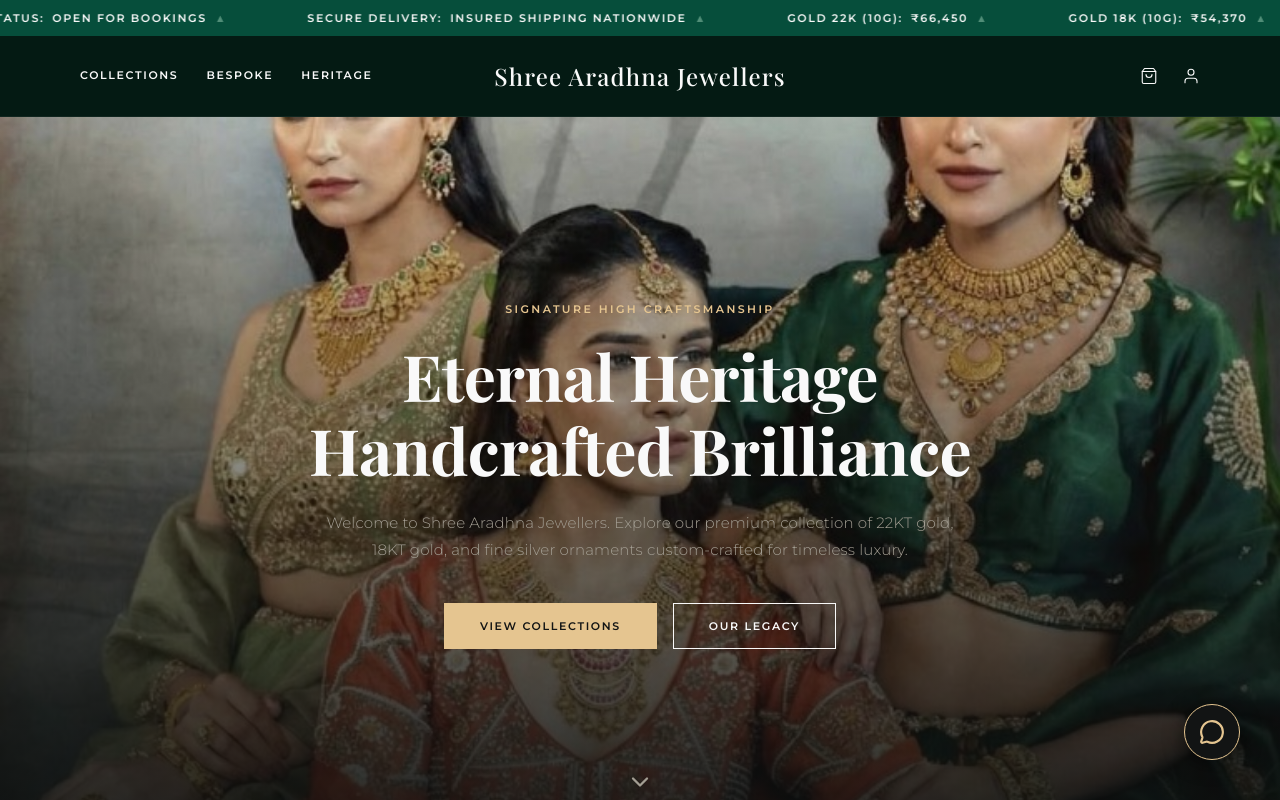
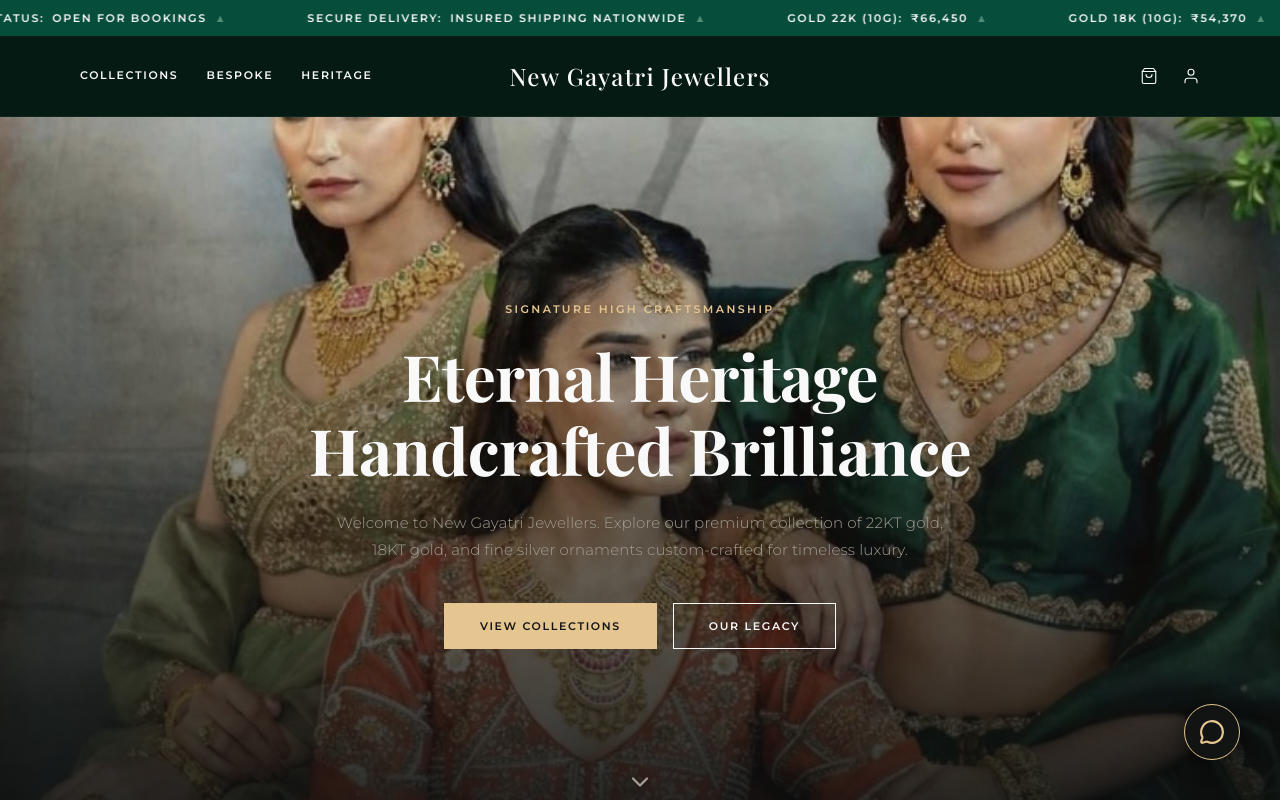
Before and after one commit to aifuture2047-hue/SHREE-ARADHNA-JEWELLERS, a React (Vite) app: page / in a window 1280 px wide. Shown: the top 800 px of the page. Built offline with nearby package versions, Linux system fonts and the light colour scheme; a web font is replaced by a local one.

Commit message:
rebrand: rename Shree Aradhna Jewellers to New Gayatri Jewellers everywhere

```diff
--- a/index.html
+++ b/index.html
@@ -6,8 +6,8 @@
     <meta name="viewport" content="width=device-width, initial-scale=1.0" />
 
     <!-- SEO Optimization -->
-    <title>Shree Aradhna Jewellers | Aura of Aradhna</title>
-    <meta name="description" content="Discover Shree Aradhna Jewellers, presenting the 'Aura of Aradhna' collection. Experience fine, premium handcrafted jewelry designed with modern luxury and heritage-driven craftsmanship." />
+    <title>New Gayatri Jewellers | Luxury Heritage Jewellery</title>
+    <meta name="description" content="Discover New Gayatri Jewellers — premium handcrafted gold and silver jewellery. Experience fine, luxury ornaments designed with modern aesthetics and heritage-driven craftsmanship." />
 
     <!-- Google Fonts -->
     <link rel="preconnect" href="https://fonts.googleapis.com">
--- a/package.json
+++ b/package.json
@@ -1,5 +1,5 @@
 {
-  "name": "shree-aradhna-jewellers",
+  "name": "new-gayatri-jewellers",
   "private": true,
   "version": "0.0.0",
   "type": "module",
--- a/src/App.tsx
+++ b/src/App.tsx
@@ -81,7 +81,7 @@ const INITIAL_PRODUCTS: Product[] = [
     makingCharge: 14,
     weight: 42.1,
     imageUrl: '/hero_necklace.png',
-    description: 'The crowning piece of the Aura of Aradhna collection, featuring floating modular gold leaves adorned with micro-brilliant diamonds.'
+    description: 'The crowning piece of our heritage collection, featuring floating modular gold leaves adorned with micro-brilliant diamonds.'
   }
 ];
 
@@ -124,7 +124,7 @@ function App() {
     return {
       heroBannerUrl: '/hero_banner.jpg',
       heroTitle: 'Eternal Heritage\nHandcrafted Brilliance',
-      heroSubtitle: 'Welcome to Shree Aradhna Jewellers. Explore our premium collection of 22KT gold, 18KT gold, and fine silver ornaments custom-crafted for timeless luxury.',
+      heroSubtitle: 'Welcome to New Gayatri Jewellers. Explore our premium collection of 22KT gold, 18KT gold, and fine silver ornaments custom-crafted for timeless luxury.',
       collectionsBridalImage: '',
       collectionsDiamondImage: '',
       collectionsSilverImage: '',
@@ -287,9 +287,9 @@ function App() {
               <div className="grid-12">
                 <div style={{ gridColumn: '1 / span 5', display: 'flex', flexDirection: 'column', justifyContent: 'center', textAlign: 'left' }}>
                   <span className="label-caps" style={{ color: 'var(--color-accent-gold)', marginBottom: '16px', display: 'block' }}>Our Legacy</span>
-                  <h2 className="headline-md" style={{ marginBottom: '24px' }}>The Legacy of Shree Aradhna</h2>
+                  <h2 className="headline-md" style={{ marginBottom: '24px' }}>The Legacy of New Gayatri</h2>
                   <p className="body-md" style={{ color: 'var(--color-text-secondary)', marginBottom: '24px' }}>
-                    Established on the foundations of absolute trust, Shree Aradhna Jewellers stands as a beacon of artisanal mastery. Each piece is designed as a wearable sculpture, combining strict geometric precision with natural diamond cuts.
+                    Established on the foundations of absolute trust, New Gayatri Jewellers stands as a beacon of artisanal mastery. Each piece is designed as a wearable sculpture, combining strict geometric precision with natural diamond cuts.
                   </p>
                   <p className="body-md" style={{ color: 'var(--color-text-secondary)' }}>
                     Our metals are ethically sourced, 100% hallmarked, and meticulously hand-forged under master supervision to ensure investment-grade quality.
@@ -351,7 +351,7 @@ function App() {
             <div className="container">
               <div className="footer-grid">
                 <div className="footer-brand-wrap">
-                  <h3 className="headline-sm footer-title" style={{ color: 'var(--color-text-primary)' }}>SHREE ARADHNA JEWELLERS</h3>
+                  <h3 className="headline-sm footer-title" style={{ color: 'var(--color-text-primary)' }}>NEW GAYATRI JEWELLERS</h3>
                   <p className="body-md" style={{ color: 'var(--color-text-secondary)', fontSize: '14px', maxWidth: '360px' }}>
                     Authentic heritage, modern architectural shapes, and verified bullion assets since inception. Designed for exclusive investment and beauty.
                   </p>
@@ -379,7 +379,7 @@ function App() {
               </div>
 
               <div className="footer-bottom">
-                <span>© Shree Aradhna Jewellers. Crafting Trust since 1995.</span>
+                <span>© New Gayatri Jewellers. Crafting Trust since 1995.</span>
                 <span style={{ display: 'flex', gap: '16px', flexWrap: 'wrap', justifyContent: 'center' }}>
                   <a
                     href="#admin"
--- a/src/components/AdminPanel.tsx
+++ b/src/components/AdminPanel.tsx
@@ -400,7 +400,7 @@ export const AdminPanel: React.FC<AdminPanelProps> = ({
         </div>
         <h2 className="headline-sm" style={{ marginBottom: '8px' }}>Security Access Required</h2>
         <p className="body-md" style={{ color: 'var(--color-text-secondary)', marginBottom: '32px' }}>
-          Please authenticate to enter the Shree Aradhna workspace.
+          Please authenticate to enter the New Gayatri workspace.
         </p>
 
         {loginError && (
--- a/src/components/Header.tsx
+++ b/src/components/Header.tsx
@@ -53,7 +53,7 @@ export const Header: React.FC<HeaderProps> = ({ currentView, setView }) => {
         {/* Center: Brand Identity Logo (Single line elegant serif) */}
         <div className="header-brand">
           <a href="/" onClick={(e) => { e.preventDefault(); setView('storefront'); }} className="header-brand-link">
-            <span className="brand-title-serif">Shree Aradhna Jewellers</span>
+            <span className="brand-title-serif">New Gayatri Jewellers</span>
           </a>
         </div>
 
--- a/src/components/Hero.tsx
+++ b/src/components/Hero.tsx
@@ -10,7 +10,7 @@ interface HeroProps {
 export const Hero: React.FC<HeroProps> = ({
   bannerUrl = '/hero_banner.jpg',
   title = 'Eternal Heritage\nHandcrafted Brilliance',
-  subtitle = 'Welcome to Shree Aradhna Jewellers.'
+  subtitle = 'Welcome to New Gayatri Jewellers.'
 }) => {
   const handleScroll = (elementId: string) => {
     const element = document.getElementById(elementId);
--- a/src/components/LocationGallery.tsx
+++ b/src/components/LocationGallery.tsx
@@ -89,7 +89,7 @@ export const LocationGallery: React.FC = () => {
               <div className="map-marker-pin" style={{ top: '48%', left: '48%' }}>
                 <div className="map-pin-pulse"></div>
                 <div className="map-label-card">
-                  <div className="map-label-name">Shree Aradhna Jewellers</div>
+                  <div className="map-label-name">New Gayatri Jewellers</div>
                   <div className="map-label-sub">Choksi Bazar</div>
                 </div>
               </div>
--- a/src/components/ProductCatalog.tsx
+++ b/src/components/ProductCatalog.tsx
@@ -122,7 +122,7 @@ export const ProductCatalog: React.FC<ProductCatalogProps> = ({
     onInquire(product);
     const phoneNumber = '919638888170'; // Official contact phone number
     const text = encodeURIComponent(
-      `Hello Shree Aradhna Jewellers, I am interested in inquiring about the following piece from your collection:\n\n` +
+      `Hello New Gayatri Jewellers, I am interested in inquiring about the following piece from your collection:\n\n` +
       `Product: ${product.title}\n` +
       `Code: ${product.itemCode}\n` +
       `Weight: ${product.weight}g\n` +
@@ -368,7 +368,7 @@ export const ProductCatalog: React.FC<ProductCatalogProps> = ({
               })()}
 
               <p className="modal-description" style={{ marginTop: 0, marginBottom: '24px' }}>
-                {selectedProduct.description || "A masterfully handcrafted heirloom piece from our signature range, carrying the certificate of authenticity and hallmarking of Shree Aradhna Jewellers."}
+                {selectedProduct.description || "A masterfully handcrafted heirloom piece from our signature range, carrying the certificate of authenticity and hallmarking of New Gayatri Jewellers."}
               </p>
 
               <div style={{ display: 'flex', flexDirection: 'column', gap: '12px' }}>
--- a/src/components/WhatsAppFAB.tsx
+++ b/src/components/WhatsAppFAB.tsx
@@ -5,7 +5,7 @@ export const WhatsAppFAB: React.FC = () => {
   const handleWhatsAppClick = () => {
     const phoneNumber = '919638888170'; // Official contact phone number
     const text = encodeURIComponent(
-      "Hello Shree Aradhna Jewellers, I would like to inquire about your custom designs and heritage collections."
+      "Hello New Gayatri Jewellers, I would like to inquire about your custom designs and heritage collections."
     );
     window.open(`https://api.whatsapp.com/send?phone=${phoneNumber}&text=${text}`, '_blank');
   };
--- a/src/index.css
+++ b/src/index.css
@@ -1,5 +1,5 @@
 /* ==========================================
-   SHREE ARADHNA JEWELLERS - "Aura of Aradhna"
+   NEW GAYATRI JEWELLERS - Premium Heritage Jewellery
    DESIGN SYSTEM & CSS CUSTOMIZATION
    ========================================== */
 
```
Also changed, not shown: 2 other files (tests, documents, lock files or other folders).
